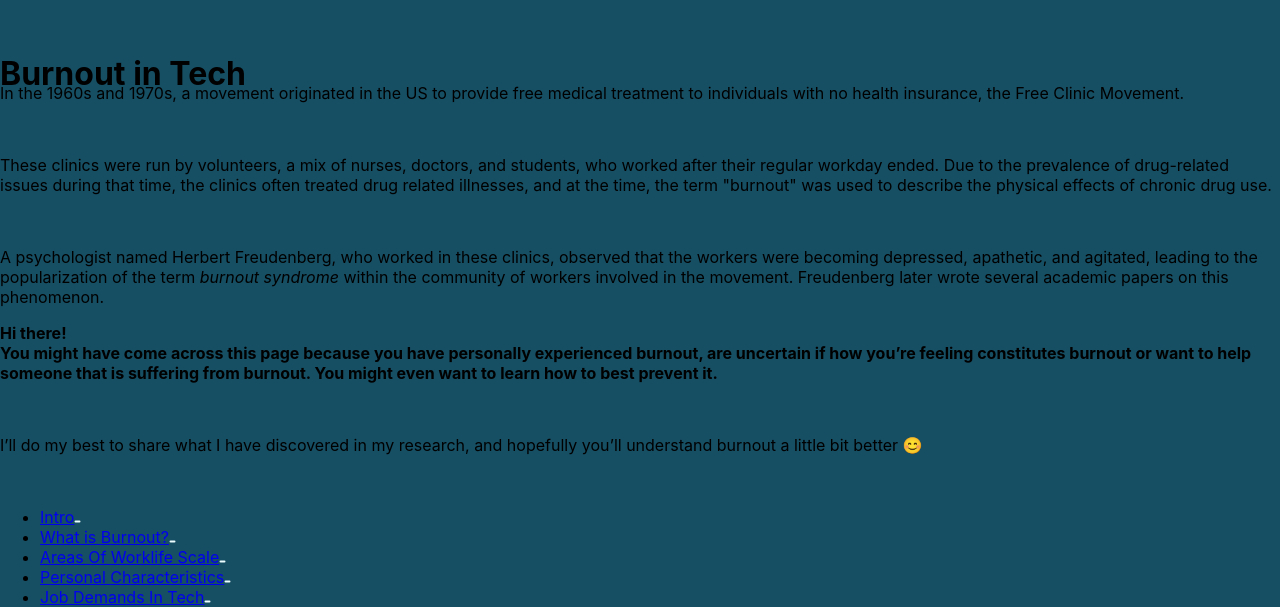
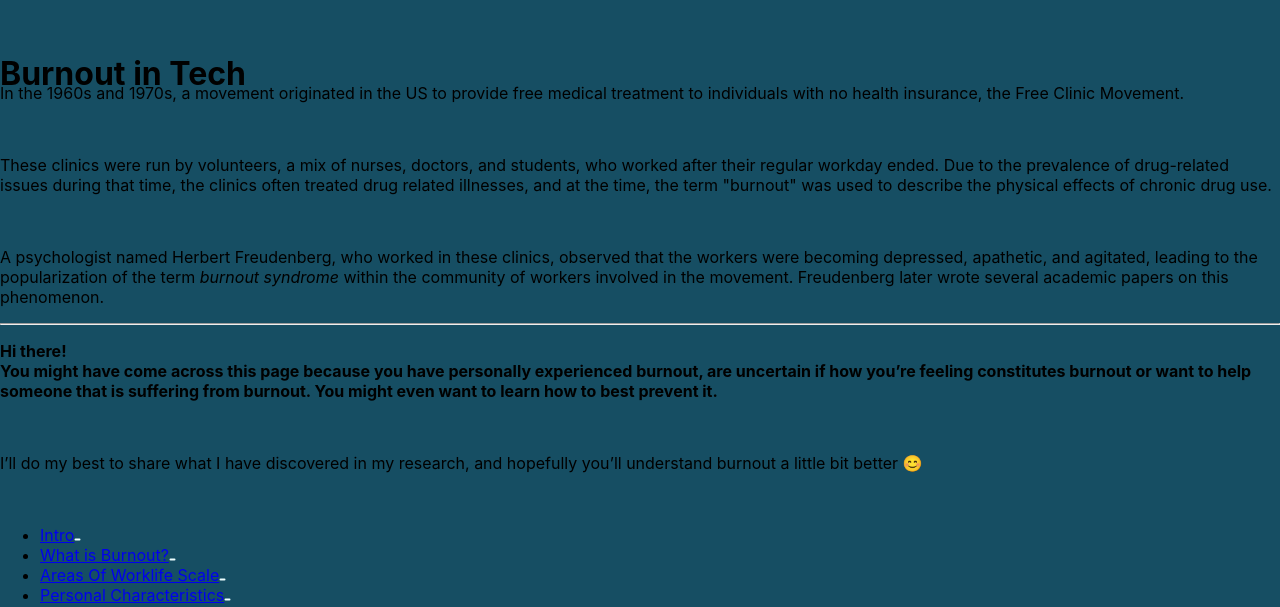
Before and after one commit to phajsi/burnout-spa, a React (Create React App) app: page /burnout-in-tech in a window 1280 px wide. Shown: the part 223-830 px from the top of the page. Built offline with nearby package versions, Linux system fonts and the light colour scheme.

Commit message:
refactor styling

```diff
--- a/src/pages/Burnout.tsx
+++ b/src/pages/Burnout.tsx
@@ -93,6 +93,8 @@ const Burnout = () => {
           this phenomenon.
         </p>
       </div>
+      <hr className="w-48 sm:w-72 h-1 mx-auto bg-neutral-300 border-0 rounded my-10 "></hr>
+
       <div className={`${styles.content_container}`}>
         <p>
           <b className={`${styles.bold}`}>
```
